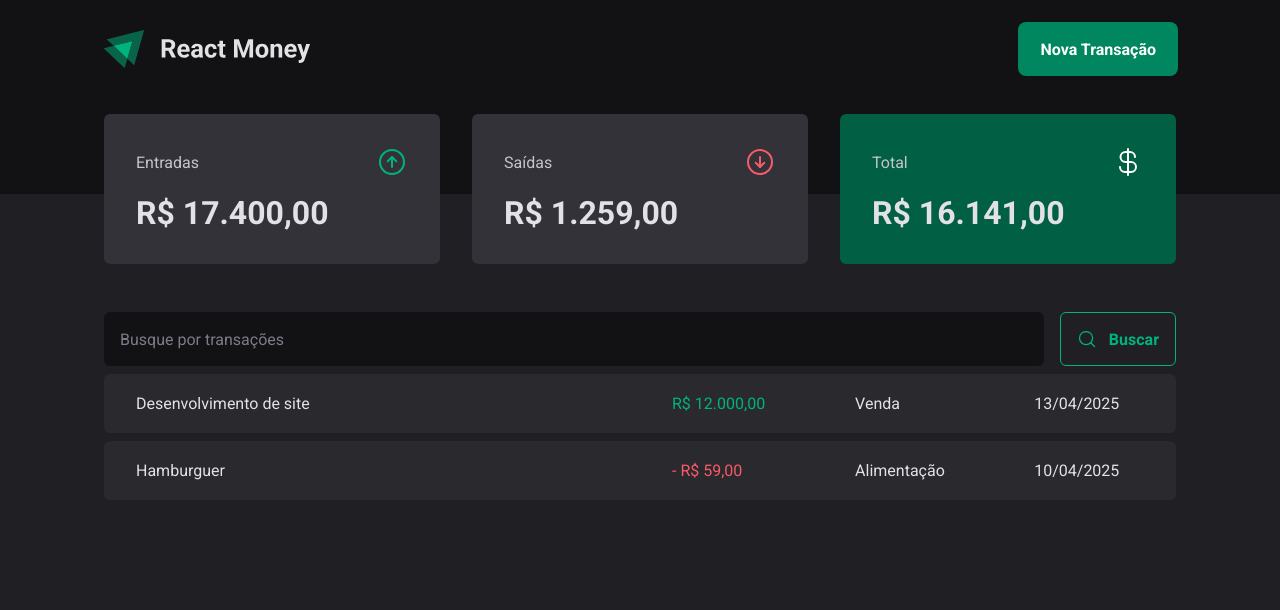
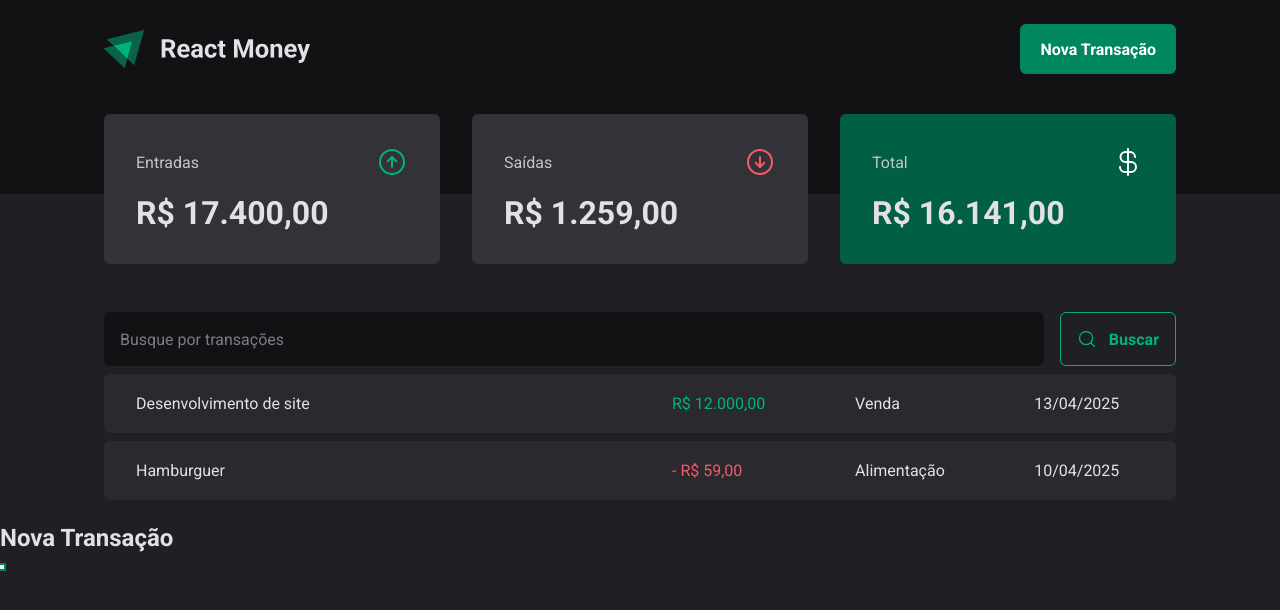
Before and after one commit to rramires/react_money, a React (Vite) app: page / in a window 1280 px wide. Both pictures are taken after a click on the button "Nova Transação". Shown: the top 610 px of the page. Built offline with nearby package versions, Linux system fonts and the light colour scheme.

Commit message:
Adding Radix Dialog.

```diff
--- a/package.json
+++ b/package.json
@@ -12,6 +12,7 @@
     "format": "prettier --write \"src/**/*.ts*\""
   },
   "dependencies": {
+    "@radix-ui/react-dialog": "^1.1.15",
     "@types/styled-components": "^5.1.34",
     "phosphor-react": "^1.4.1",
     "react": "^19.1.1",
--- a/src/components/Header/index.tsx
+++ b/src/components/Header/index.tsx
@@ -1,12 +1,26 @@
 import { HeaderContainer, HeaderContent, NewTransactionButton } from './styles'
 import logoImg from '../../assets/logo.svg'
+import * as Dialog from '@radix-ui/react-dialog'
 
 export function Header() {
 	return (
 		<HeaderContainer>
 			<HeaderContent>
 				<img src={logoImg} alt='' />
-				<NewTransactionButton>Nova Transação</NewTransactionButton>
+				<Dialog.Root>
+					<Dialog.Trigger asChild>
+						<NewTransactionButton>
+							Nova Transação
+						</NewTransactionButton>
+					</Dialog.Trigger>
+					<Dialog.Portal>
+						<Dialog.Overlay />
+						<Dialog.Content>
+							<Dialog.Title>Nova Transação</Dialog.Title>
+							<Dialog.Close />
+						</Dialog.Content>
+					</Dialog.Portal>
+				</Dialog.Root>
 			</HeaderContent>
 		</HeaderContainer>
 	)
```
Also changed, not shown: 1 other file (tests, documents, lock files or other folders).
